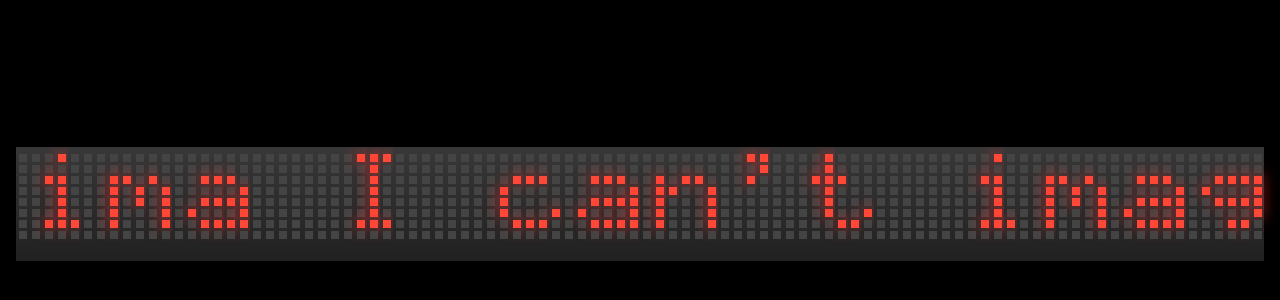
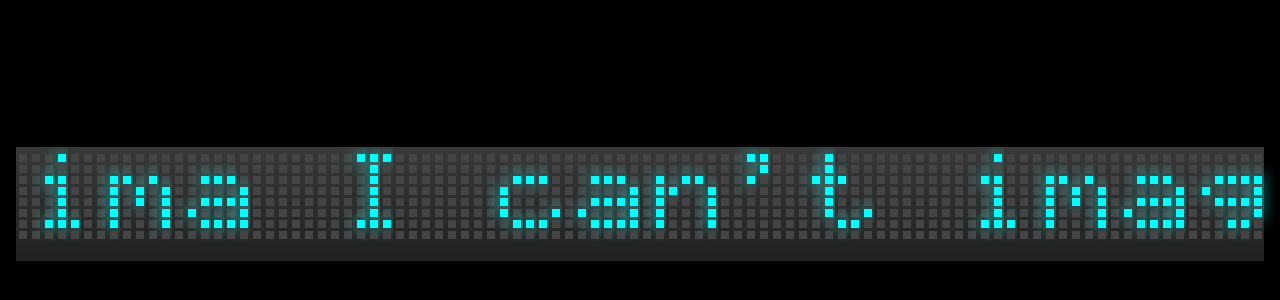
Before and after one commit to Dhruvpatel50/LED-Matrix, a plain HTML site: page index.html in a window 1280 px wide. Shown: the part 196-496 px from the top of the page. Drawn offline with nearby package versions, Linux system fonts and the light colour scheme.

Commit message:
Changed color

```diff
--- a/index.html
+++ b/index.html
@@ -45,8 +45,8 @@
         }
 
         .led.active {
-            background: #ff4938;
-            box-shadow: 0 0 16px #ff3838;
+            background: #00ffff;
+            box-shadow: 0 0 16px #38fff2;
         }
 
         .char_matrix {
```
